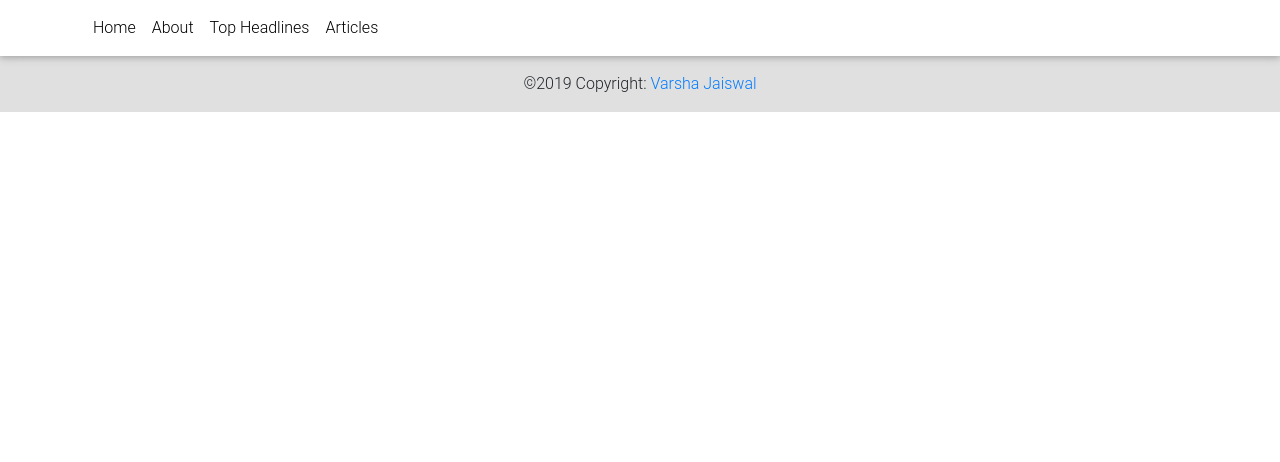
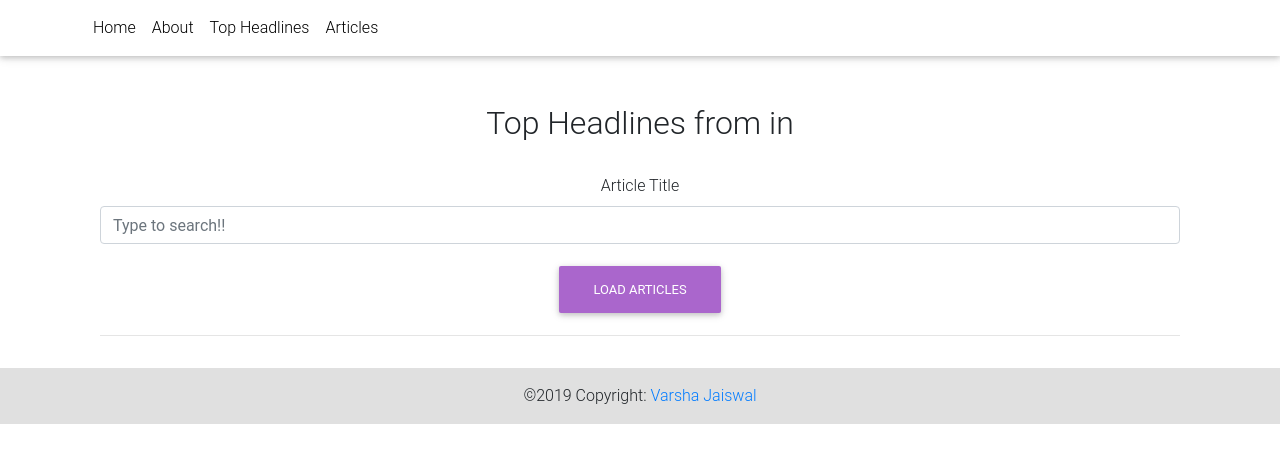
Before and after one commit to Varsha-Jaiswal/News-Air, a Vue app: page /top-headlines in a window 1280 px wide. Shown: the top 462 px of the page. Built offline with nearby package versions, Linux system fonts and the light colour scheme.

Commit message:
Headlines feature added

```diff
--- a/src/components/top-headlines/TopHeadlines.vue
+++ b/src/components/top-headlines/TopHeadlines.vue
@@ -0,0 +1,69 @@
+<template>
+    <div class="containers mt-5">
+        <div class="container">
+            <div class="row">
+                <div class="col-md-12 text-center">
+                    <h2>Top Headlines from {{ country }}</h2><br>
+                    <form>
+                        <div class="form-group">
+                            <label for="searchQuery">Article Title</label>
+                            <input type="text" class="form-control" id="searchQuery" placeholder="Type to search!!">
+                        </div>
+                    </form>
+                        <button class="btn btn-secondary " v-on:click="loadArticles">Load Articles</button><hr>
+                </div>
+            </div>
+            <div class="d-flex justify-content-center">
+                <div class="spinner-border" v-if="showLoader" role="status">
+                    <span class="sr-only">Loading...</span>
+                </div>
+            </div>
+            <div class="container mt-3">
+                <div class="row">
+                    <div class="col-md-12 mb-2" v-for="(article, i) in articles" :key="i" >
+                        <div class="card" style="min-height:220px; max-height:220px;" >
+                            <div class="card-body">
+                                <p class="card-body text-muted"><b> {{ article.source.name }}</b><br>
+                                    {{ article.title }}
+                                </p>
+                                <ModalData :data="{modalData:article}" />
+                            </div>
+                        </div>
+                    </div>
+                </div>
+            </div>
+        </div>
+    </div>
+</template>
+
+<script>
+import ModalData from '@/components/common/modalData.vue'
+
+export default{
+    components: {
+        ModalData
+    },
+    data() {
+        return {
+            articles: [],
+            showLoader:false,
+            country: 'in'
+        }
+    },
+    methods: {
+        loadArticles() {
+            this.country = document.getElementById('country').value;
+            this.country =  this.country.charAt(0).toUpperCase() + this.country.slice(1);
+            this.showLoader = true;
+            fetch(`https://newsapi.org/v2/top-headlines?country=
+            +${this.searchQuery}+
+            &apiKey=a7ead77a9d4d4005b87949ef73a8cb15`)
+            .then(data => data.json())
+            .then(data => {
+                this.articles = data.articles;
+                this.showLoader = false;
+            })
+        }
+    }
+}
+</script>
```
